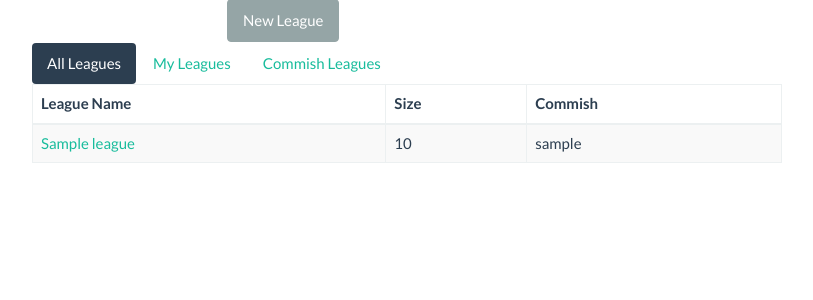
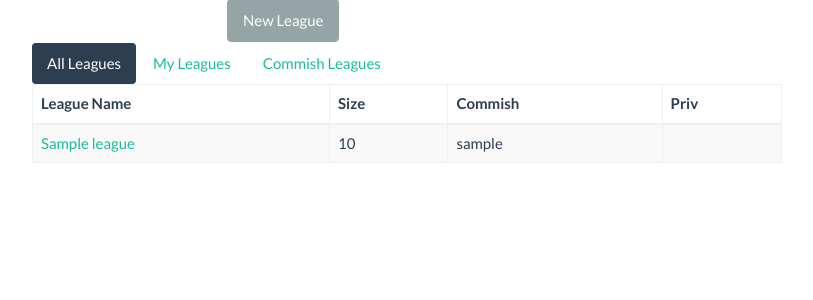
Before and after one commit to mezmor/LeagueSports, a Django app: page /leagues/ in a window 1280 px wide. Shown: the part 61-361 px from the top of the page, without its empty margins (38-851 px from the left). Run offline with Django 3.2, Linux system fonts and the light colour scheme; a user stored in the database is signed in; tables that the repository leaves empty hold one stand-in row (values such as "Sample post"); some libraries are stand-ins or nearby versions.

Commit message:
Added private indicator

```diff
--- a/drafter/templates/drafter/league/leagues.html
+++ b/drafter/templates/drafter/league/leagues.html
@@ -25,18 +25,18 @@
 		                <th>League Name</th>
 		                <th>Size</th>
 		                <th>Commish</th>
+		                <th>Priv</th>
 	                </tr>
 	            </thead>
 
 	            <tbody>
 	                {% for league in all_leagues %}
-	                    {% if league.public %}
-			                <tr>
-			                    <td><a href="{% url 'drafter.views.league' league.id %}">{{ league.name }}</a></td>
-			                    <td>{{ league.size }}</td>
-			                    <td>{{ league.commish }}</td>
-			                </tr>
-	                    {% endif %}
+		                <tr>
+		                    <td><a href="{% url 'drafter.views.league' league.id %}">{{ league.name }}</a></td>
+		                    <td>{{ league.size }}</td>
+		                    <td>{{ league.commish }}</td>
+		                    <td>{% if not league.public %}<span class="glyphicon glyphicon-lock"></span>{% endif %}</td>
+		                </tr>
 	                {% endfor %}
 	            </tbody>
 	        </table>
@@ -50,6 +50,7 @@
 	                        <th>League Name</th>
 	                        <th>Size</th>
 	                        <th>Commish</th>
+	                        <th>Priv.</th>
 	                    </tr>
 	                </thead>
 
@@ -59,6 +60,7 @@
                                 <td><a href="{% url 'drafter.views.league' league.id %}">{{ league.name }}</a></td>
                                 <td>{{ league.size }}</td>
                                 <td>{{ league.commish }}</td>
+                                <td>{% if not league.public %}<span class="glyphicon glyphicon-lock"></span>{% endif %}</td>
                             </tr>
 	                    {% endfor %}
 	                </tbody>
@@ -72,6 +74,7 @@
 	                        <th>League Name</th>
 	                        <th>Size</th>
 	                        <th>Commish</th>
+	                        <th>Priv.</th>
 	                    </tr>
 	                </thead>
 
@@ -81,6 +84,7 @@
                                 <td><a href="{% url 'drafter.views.league' league.id %}">{{ league.name }}</a></td>
                                 <td>{{ league.size }}</td>
                                 <td>{{ league.commish }}</td>
+                                <td>{% if not league.public %}<span class="glyphicon glyphicon-lock"></span>{% endif %}</td>
                             </tr>
 	                    {% endfor %}
 	                </tbody>
```
